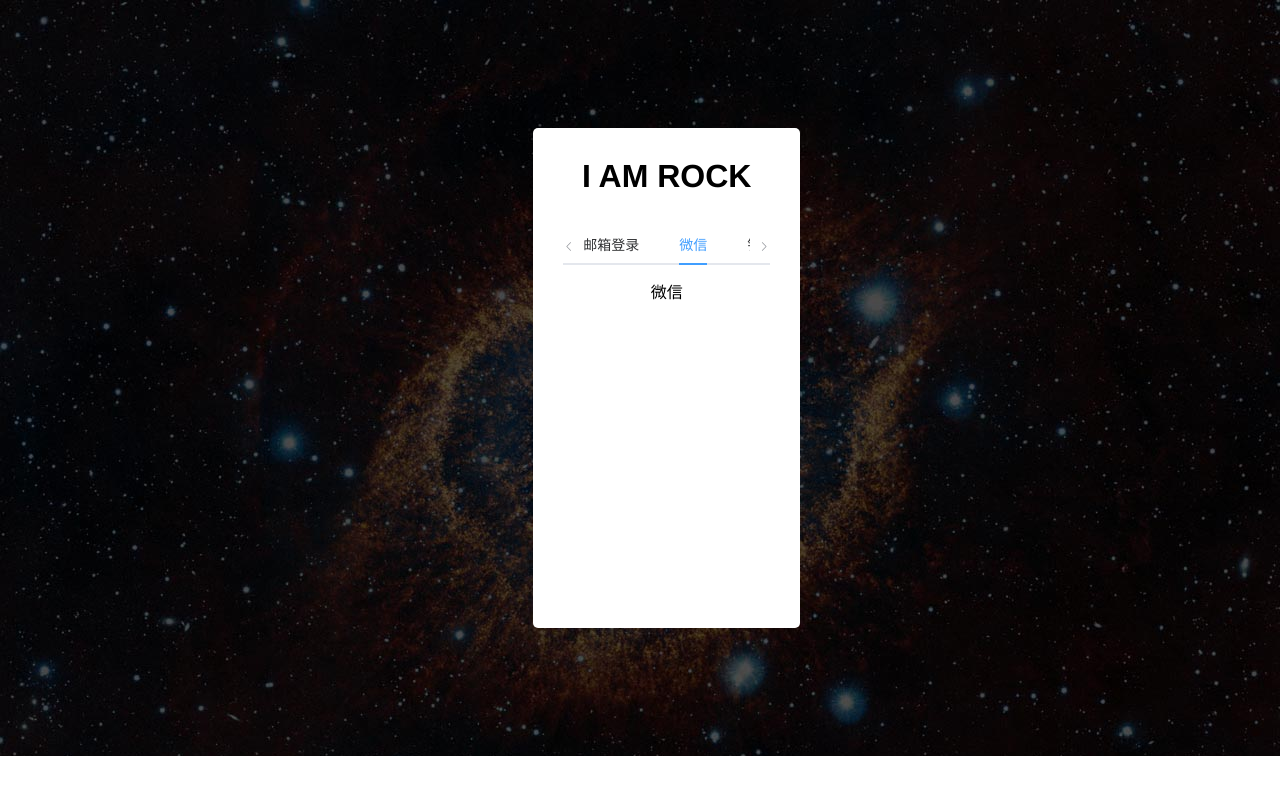
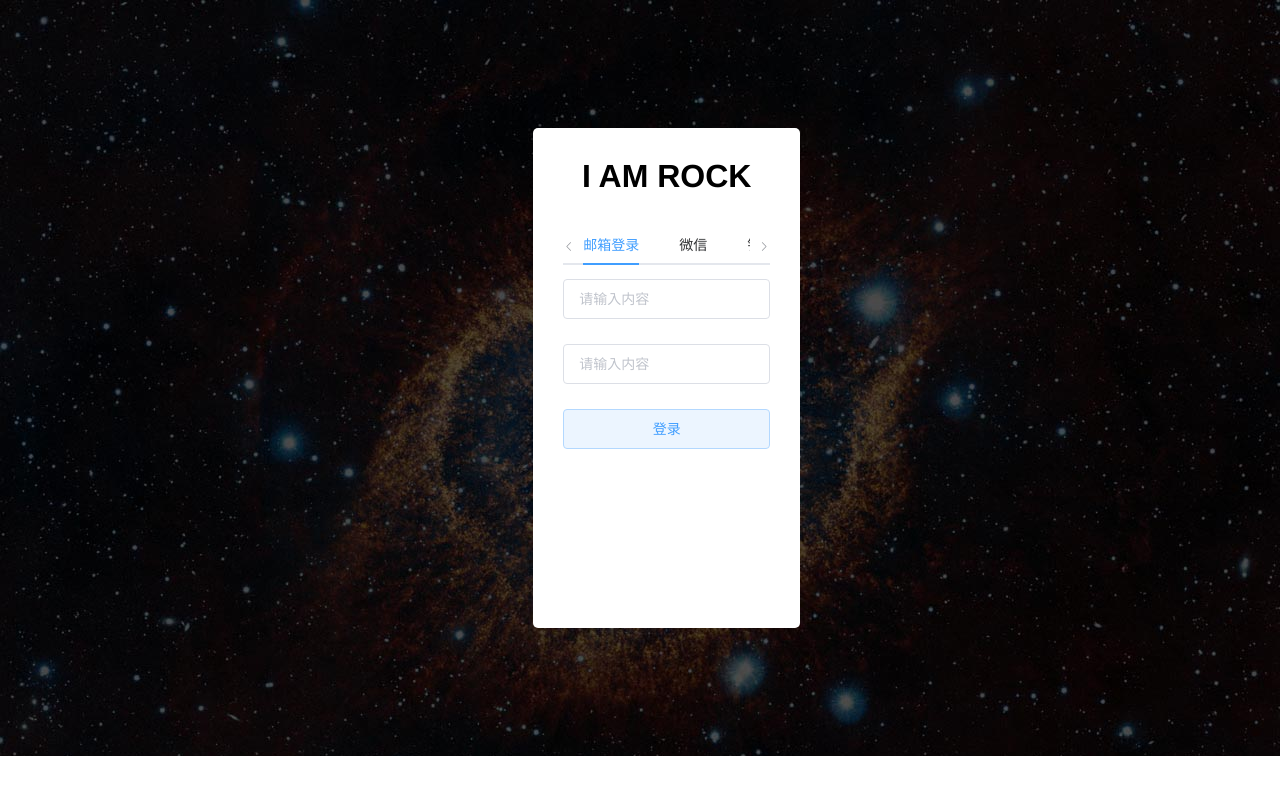
Before and after one commit to gravitionium/rock, a Vue app: page / in a window 1280 px wide. Shown: the top 794 px of the page. Built offline with nearby package versions, Linux system fonts and the light colour scheme.

Commit message:
用了一个不怎么优美的实现拉长了按钮

```diff
--- a/src/App.vue
+++ b/src/App.vue
@@ -16,7 +16,7 @@
                         <el-input placeholder="请输入内容" v-model="input11" clearable> </el-input>
                       </div>
                       <el-row>
-                        <el-button type="primary" plain>登录</el-button>
+                        <el-button type="primary" plain style="width: 100%" >登录</el-button>
                       </el-row>
                     </el-tab-pane>
                     <el-tab-pane label="微信" name="second">微信</el-tab-pane>
@@ -36,7 +36,7 @@
     name: 'App',
     data() {
       return {
-        activeName: 'second',
+        activeName: 'first',
         input10: '',
         input11: ''
       };
```
